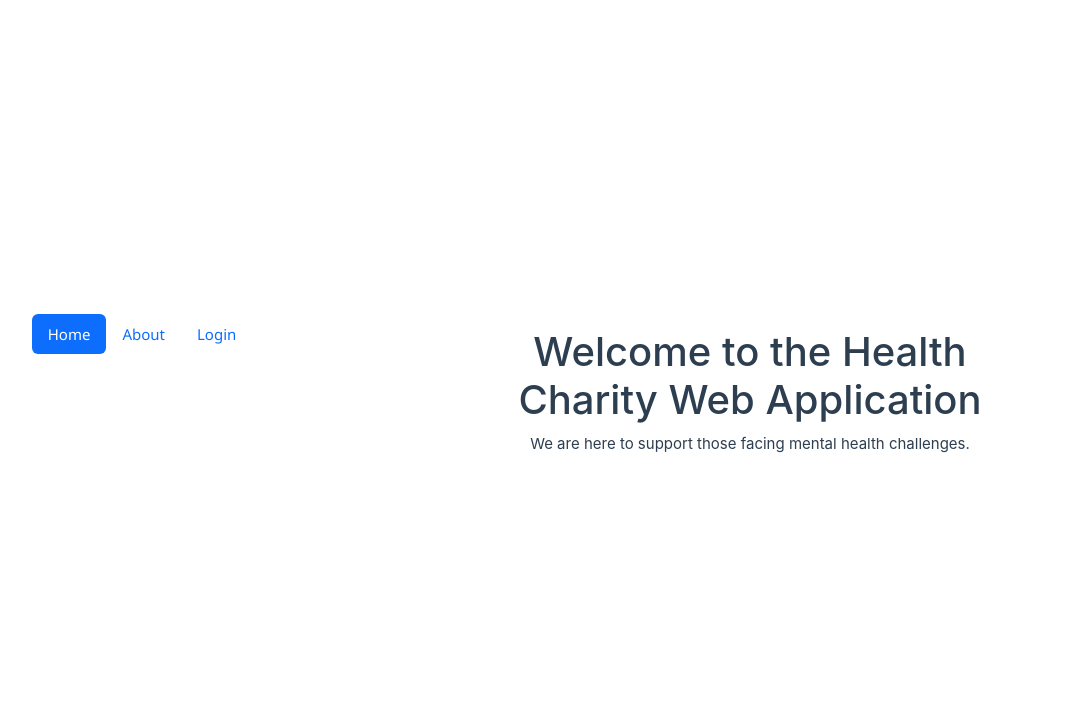
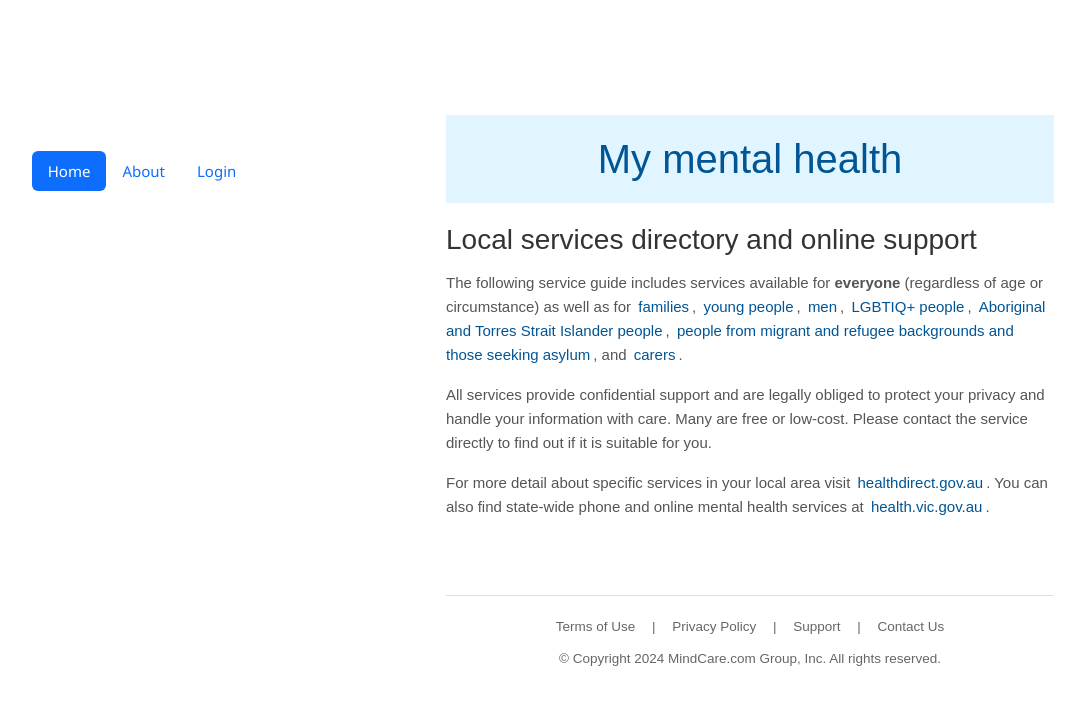
Before and after one commit to Jay01212/Assignment, a Vue app: page / in a window 1280 px wide. Shown: the top 704 px of the page, without its empty margins (194-1279 px from the left). Built offline with nearby package versions, Linux system fonts and the light colour scheme; the HTML template or start-up script is replaced by a standard one.

Commit message:
Homepage1

```diff
--- a/src/views/HomeView.vue
+++ b/src/views/HomeView.vue
@@ -1,7 +1,30 @@
 <template>
   <div class="home">
-    <h1>Welcome to the Health Charity Web Application</h1>
-    <p>We are here to support those facing mental health challenges.</p>
+    <!-- Header Section -->
+    <header class="header-section">
+      <div class="container">
+        <h1>My mental health</h1>
+      </div>
+    </header>
+
+    <!-- Main Content Section -->
+    <section class="main-content container">
+      <h2>Local services directory and online support</h2>
+      <p>
+        The following service guide includes services available for
+        <strong>everyone</strong> (regardless of age or circumstance) as well
+        as for <a href="#">families</a>, <a href="#">young people</a>, <a href="#">men</a>, <a href="#">LGBTIQ+ people</a>, <a href="#">Aboriginal and Torres Strait Islander people</a>, <a href="#">people from migrant and refugee backgrounds and those seeking asylum</a>, and <a href="#">carers</a>.
+      </p>
+      <p>
+        All services provide confidential support and are legally obliged to protect your privacy and handle your information with care. Many are free or low-cost. Please contact the service directly to find out if it is suitable for you.
+      </p>
+      <p>
+        For more detail about specific services in your local area visit <a href="#">healthdirect.gov.au</a>. You can also find state-wide phone and online mental health services at <a href="#">health.vic.gov.au</a>.
+      </p>
+    </section>
+
+    <!-- Footer Section -->
+    <FooterComponent />
   </div>
 </template>
 
@@ -10,8 +33,62 @@ import FooterComponent from '../components/FooterComponent.vue'
 </script>
 
 <style scoped>
+/* General Styles */
 .home {
+  font-family: Arial, sans-serif;
+}
+
+/* Header Section */
+.header-section {
+  background-color: #e0f5ff;
+  padding: 20px 0;
   text-align: center;
-  padding: 50px;
+}
+
+.header-section h1 {
+  margin: 0;
+  color: #005595;
+  font-size: 2.5rem;
+}
+
+/* Breadcrumb */
+.breadcrumb {
+  background-color: transparent;
+  padding-left: 0;
+  justify-content: center;
+}
+
+.breadcrumb-item a {
+  color: #005595;
+  text-decoration: none;
+}
+
+.breadcrumb-item.active {
+  color: #333;
+}
+
+/* Main Content */
+.main-content {
+  padding: 20px 0;
+}
+
+.main-content h2 {
+  color: #333;
+  font-size: 1.75rem;
+  margin-bottom: 15px;
+}
+
+.main-content p {
+  color: #555;
+  line-height: 1.6;
+}
+
+.main-content a {
+  color: #005595;
+  text-decoration: none;
+}
+
+.main-content a:hover {
+  text-decoration: underline;
 }
 </style>
```
